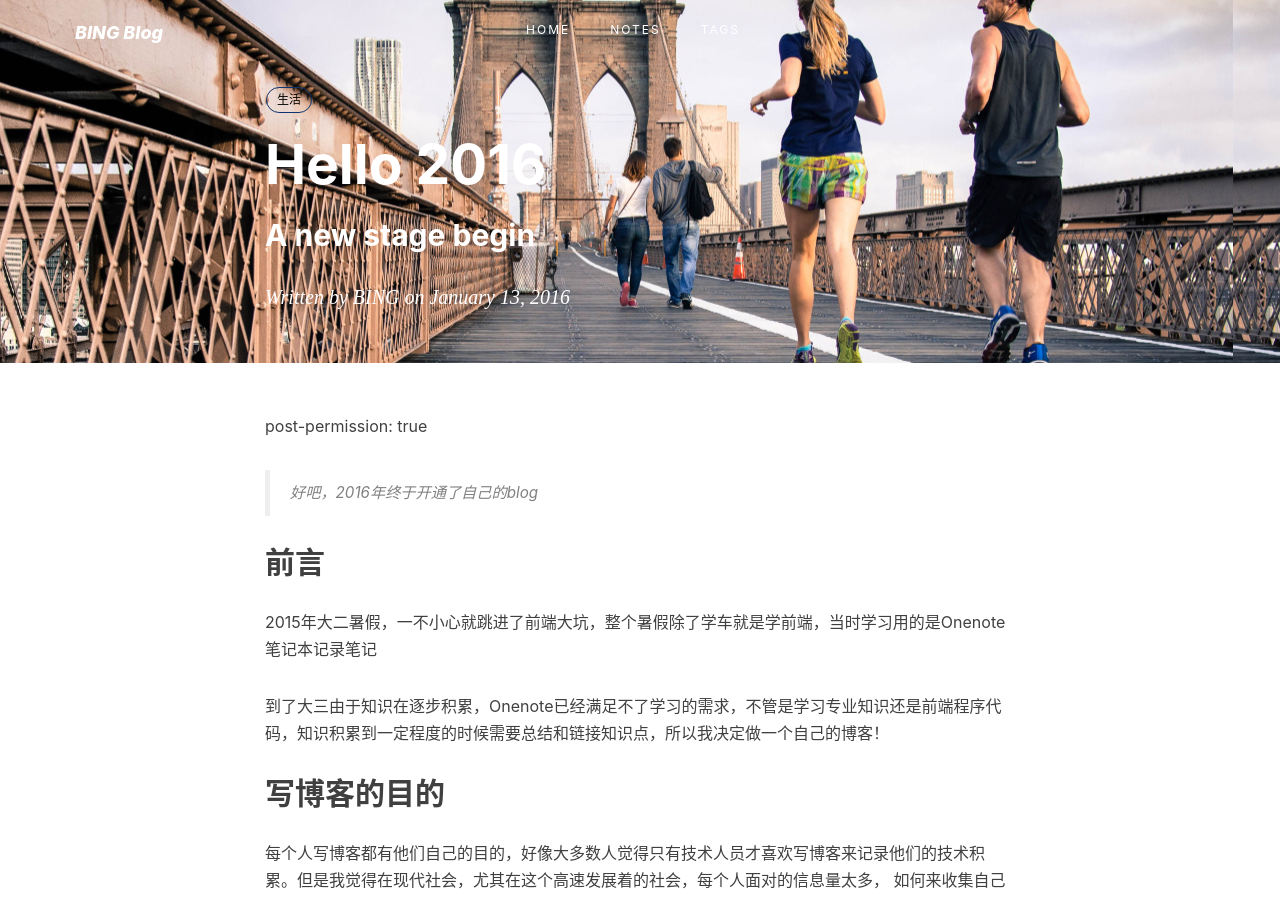
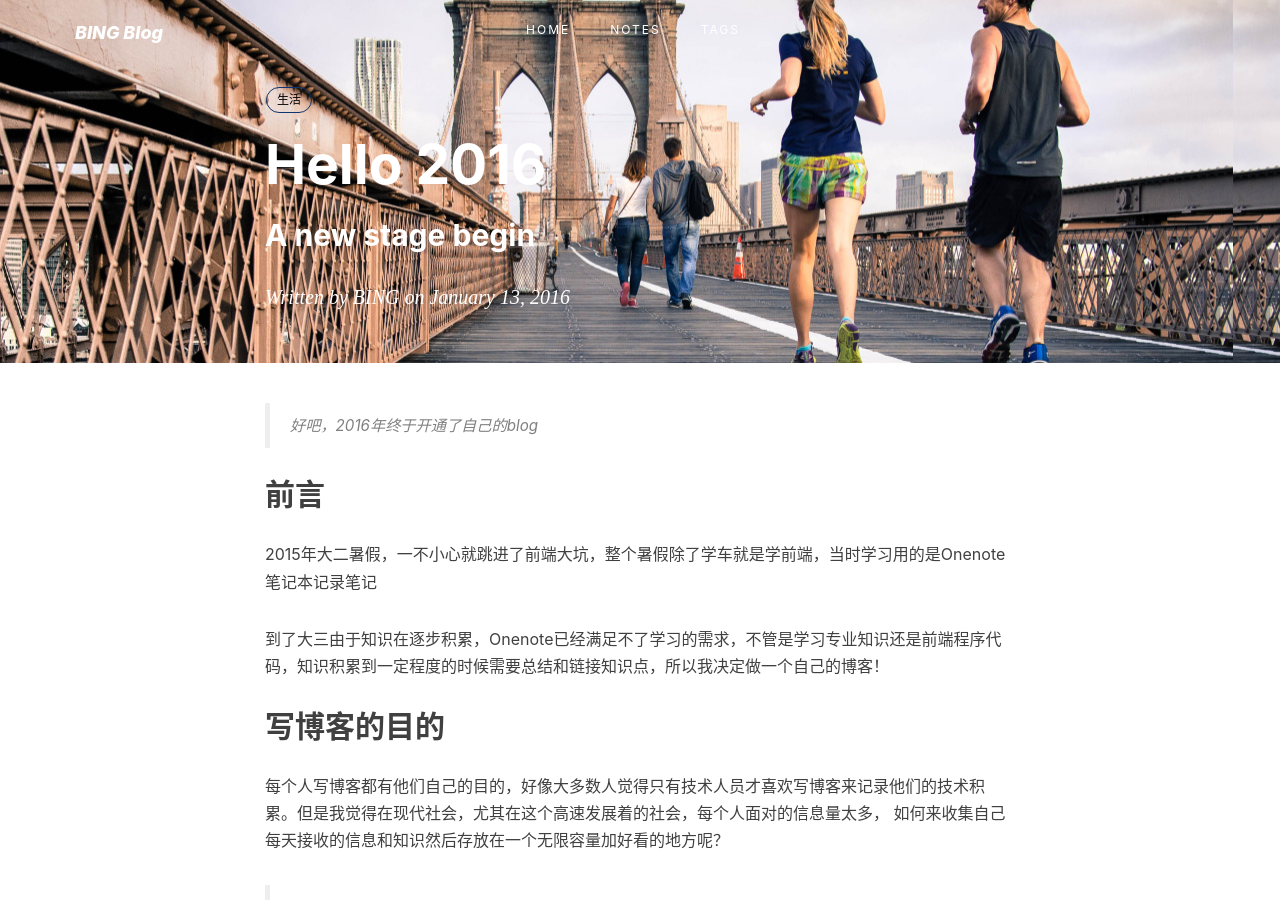
Before and after one commit to Tonnnylee/BlogTheme, a Jekyll site: the page built from _posts/2016-1-13-hello-2016.markdown, in a window 1280 px wide and 900 px high. Built offline with Jekyll 4.4.1, drawn with Linux system fonts in a browser that asks for light colours; nearby versions of some CDN libraries; comment, search, counter and statistics services are not loaded.

Commit message:
another mistake shit

```diff
--- a/_posts/2016-1-13-hello-2016.markdown
+++ b/_posts/2016-1-13-hello-2016.markdown
@@ -8,8 +8,8 @@ thumb-img:       "img/thumbnail/exercise-th.jpg"
 #categories: Life
 tags:
     - 生活
+post-permission: true
 ---
-post-permission: true
 
 > 好吧，2016年终于开通了自己的blog
 
```
